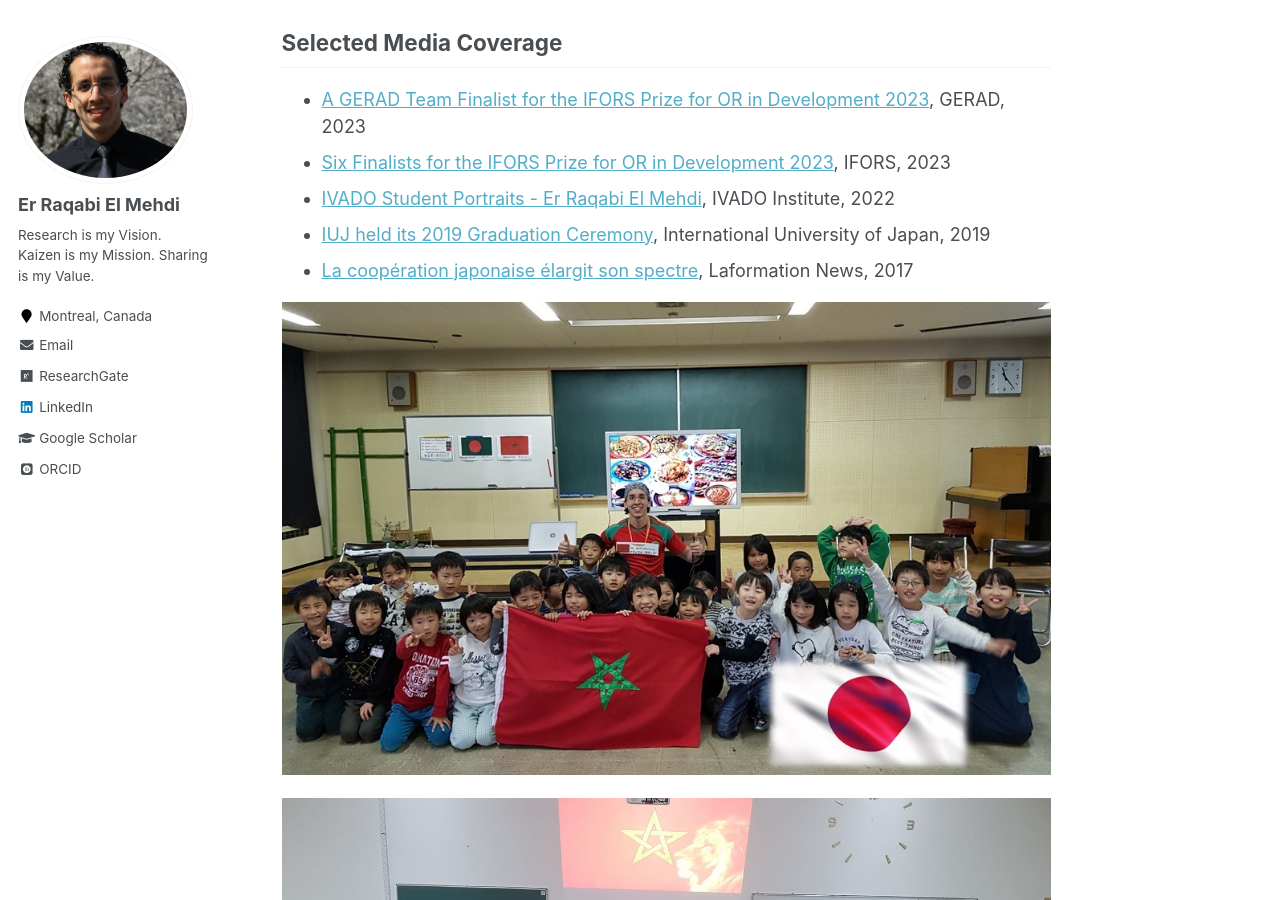
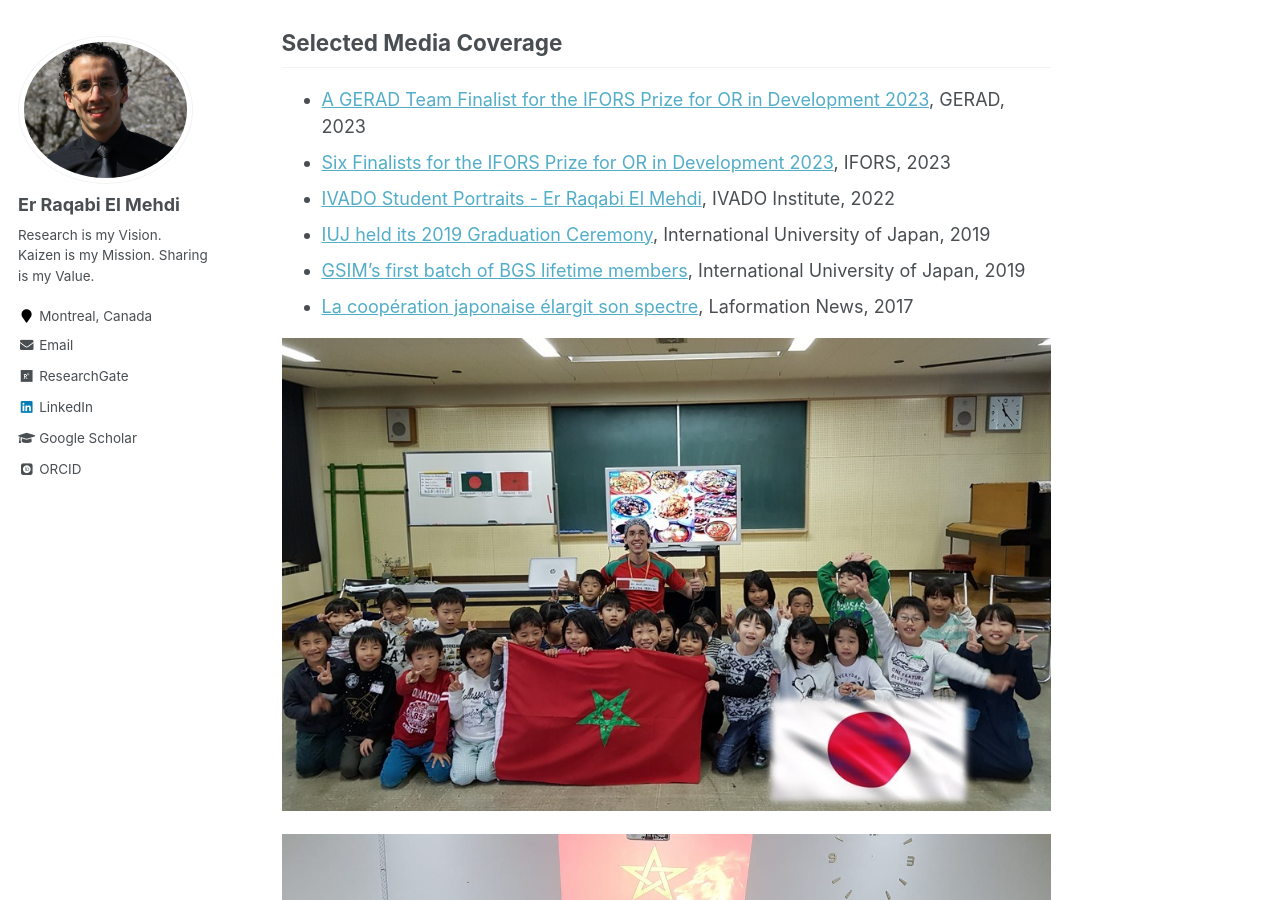
Before and after one commit to RqbMedi/rqbmedi.github.io, a Jekyll site: the page built from _pages/markdown.md, in a window 1280 px wide and 900 px high, scrolled down 969 px. Built offline with Jekyll 4.4.1, drawn with Linux system fonts in a browser that asks for light colours; some web fonts are replaced.

Commit message:
Update markdown.md

```diff
--- a/_pages/markdown.md
+++ b/_pages/markdown.md
@@ -30,6 +30,7 @@ Selected Media Coverage
 - [Six Finalists for the IFORS Prize for OR in Development 2023](https://ifors.org/newsletter/ifors-news-march-2023.pdf), IFORS, 2023
 - [IVADO Student Portraits - Er Raqabi El Mehdi](https://ivado.ca/en/2022/07/25/ivado-student-portraits-er-raqabi-el-mehdi/), IVADO Institute, 2022
 - [IUJ held its 2019 Graduation Ceremony](https://www.iuj.ac.jp/20190622-2/), International University of Japan, 2019
+- [GSIM's first batch of BGS lifetime members](https://www.iuj.ac.jp/20190621/), International University of Japan, 2019
 - [La coopération japonaise élargit son spectre](https://www.laformation.ma/actualites/3572-la-cooperation-japonaise-elargit-son-spectre.html), Laformation News, 2017
 
 
```
